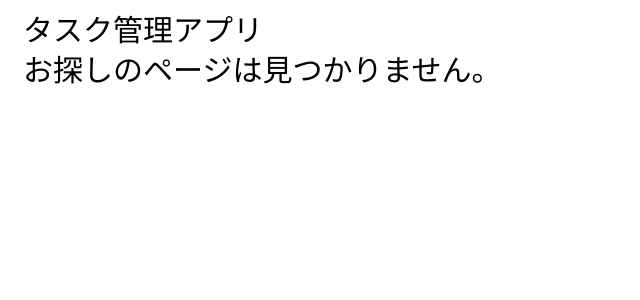
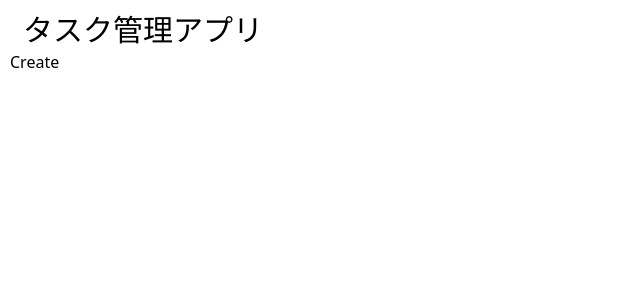
Before and after one commit to sippo796/todo-management, a React (Vite) app: page /create in a window 1280 px wide. Shown: the top 300 px of the page, without its empty margins (0-640 px from the left). Built offline with nearby package versions, Linux system fonts and the light colour scheme.

Commit message:
タスク新規作成、更新ページを追加

```diff
--- a/src/App.tsx
+++ b/src/App.tsx
@@ -1,7 +1,9 @@
 import { BrowserRouter, Routes, Route } from "react-router-dom";
 import { RoutePath } from "@/util/defines";
 import Top from "@/pages/Top";
-import NotFound from "./pages/NotFound";
+import NotFound from "@/pages/NotFound";
+import Create from "@/pages/Create";
+import Update from "@/pages/Update";
 
 function App() {
   return (
@@ -10,7 +12,9 @@ function App() {
         {/* Top */}
         <Route path={RoutePath.Top} element={<Top />} />
         {/* 新規登録 */}
+        <Route path={RoutePath.Create} element={<Create />} />
         {/* 編集 */}
+        <Route path={RoutePath.Update} element={<Update />} />
         {/* NotFound */}
         <Route path={RoutePath.NotFound} element={<NotFound />} />
       </Routes>
--- /dev/null
+++ b/src/pages/Create.tsx
@@ -0,0 +1,7 @@
+import PageBase from "@/components/PageBase";
+
+const Create = () => {
+  return <PageBase>Create</PageBase>;
+};
+
+export default Create;
--- /dev/null
+++ b/src/pages/Update.tsx
@@ -0,0 +1,7 @@
+import PageBase from "@/components/PageBase";
+
+const Update = () => {
+  return <PageBase>Update</PageBase>;
+};
+
+export default Update;
```
